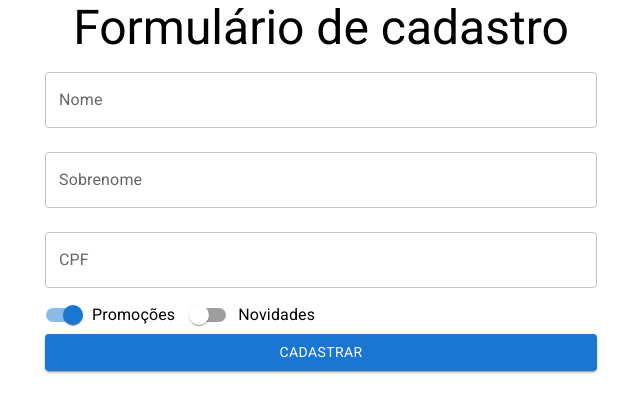
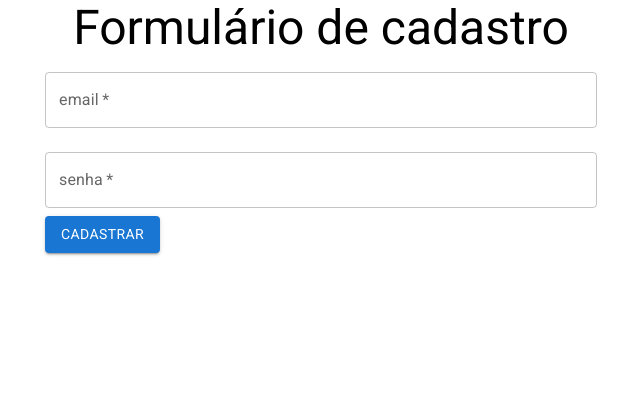
Before and after one commit to ClaudiOmatheuuss/formularioCadastro, a React (Create React App) app: page / in a window 1280 px wide. Shown: the top 412 px of the page, without its empty margins (319-959 px from the left). Built offline with nearby package versions, Linux system fonts and the light colour scheme.

Commit message:
injecao de dependencias

```diff
--- a/src/components/FormularioCadastro/DadosEntrega.jsx
+++ b/src/components/FormularioCadastro/DadosEntrega.jsx
@@ -1,9 +1,9 @@
 import { Button, TextField } from '@mui/material';
 import React from 'react';
 
-function DadosEntrega () {
+function DadosEntrega ({ aoEnviar }) {
     return (
-        <form>
+        <form onSubmit={aoEnviar}>
              <TextField
                 id="cep"
                 label="CEP"
--- a/src/components/FormularioCadastro/DadosUsuario.jsx
+++ b/src/components/FormularioCadastro/DadosUsuario.jsx
@@ -1,9 +1,12 @@
 import { Button, TextField } from "@mui/material";
 import React from "react";
 
-function DadosUsuario () {
+function DadosUsuario ({ aoEnviar }) {
     return (
-        <form>
+        <form onSubmit={(event) => {
+            event.preventDefault()
+            aoEnviar()
+        }}>
             <TextField
                 id="email"
                 label="email"
@@ -11,6 +14,7 @@
                 variant="outlined"
                 margin="normal"
                 fullWidth
+                required
             />
             <TextField
                 id="senha"
@@ -19,6 +23,7 @@
                 variant="outlined"
                 margin="normal"
                 fullWidth
+                required
             />
 
             <Button type="submit" variant="contained" color="primary" >
--- a/src/components/FormularioCadastro/FormularioCadastro.jsx
+++ b/src/components/FormularioCadastro/FormularioCadastro.jsx
@@ -7,16 +7,20 @@
 
 function FormularioCadastro({aoEnviar, validarCPF}) {
 
-  const [etapaAtual, setEtapaAtual] = useState(1)
+  const [etapaAtual, setEtapaAtual] = useState(0)
+
+  function proximo() {
+    setEtapaAtual(etapaAtual + 1)
+  }
 
   function formularioAtual(etapaAtual) {
     switch(etapaAtual){
       case 0:
-        return <DadosUsuario />
+        return <DadosUsuario aoEnviar={proximo} />
       case 1:
-        return <DadosPessoais aoEnviar={aoEnviar} validarCPF={validarCPF} />
+        return <DadosPessoais aoEnviar={proximo} validarCPF={validarCPF} />
       case 2:
-        return <DadosEntrega />
+        return <DadosEntrega aoEnviar={aoEnviar} />
       default:
         return <Typography>Erro ao ser renderizado</Typography>
     }
```
